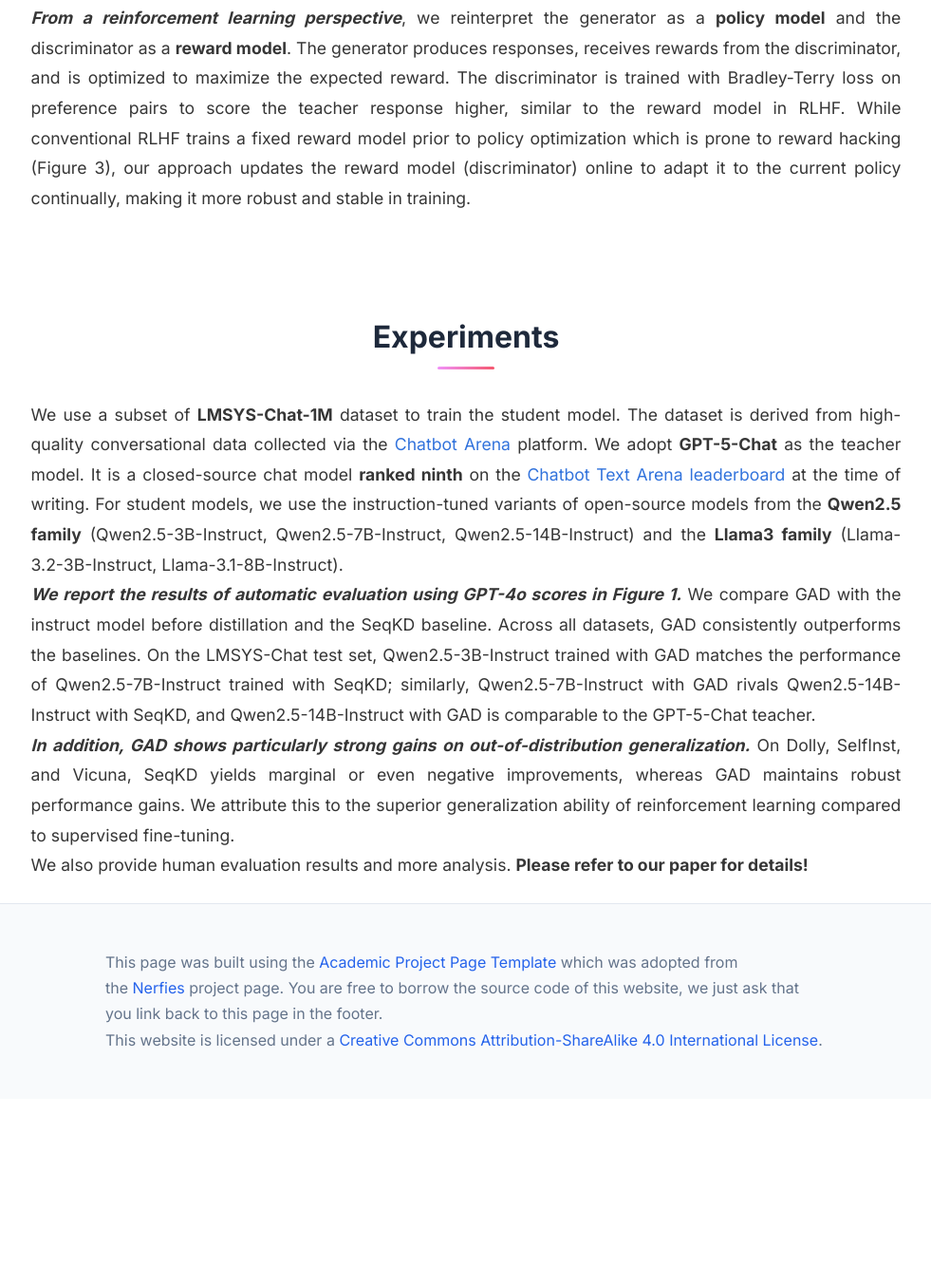
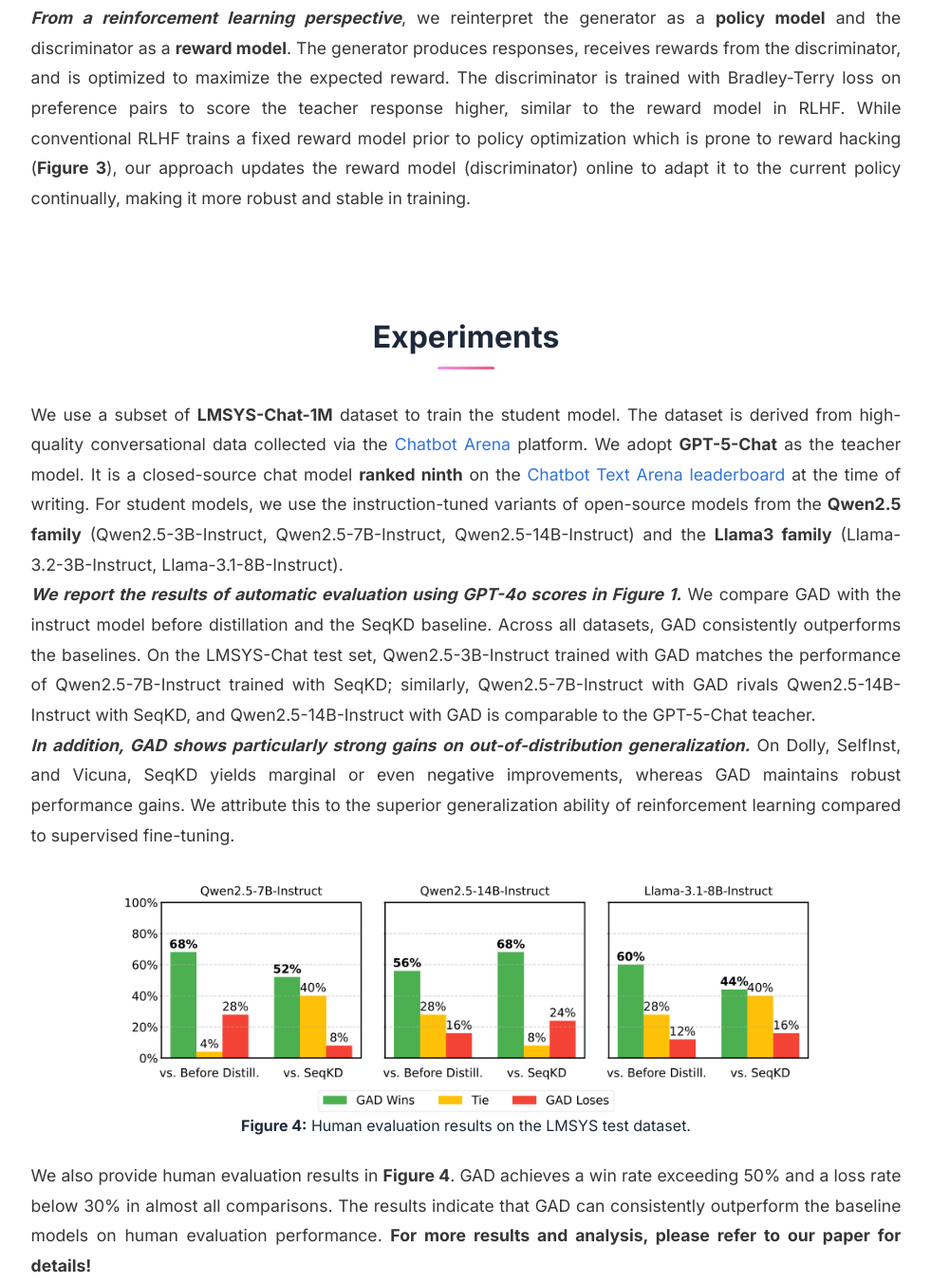
Before and after one commit to YTianZHU/Generative-Adversarial-Distillation, a plain HTML site: page index.html in a window 1280 px wide. Shown: the part 3322-4674 px from the top of the page at 95% size, without its empty margins (149-1130 px from the left). Before the commit the page ends 4479 px from the top, so only its background shows below. Drawn offline with nearby package versions, Linux system fonts and the light colour scheme; a script that the page names is missing; some icons are missing.

Commit message:
add fig4

```diff
--- a/index.html
+++ b/index.html
@@ -355,7 +355,7 @@
             </p>
           </div>
           <div class="content has-text-justified" style="color: #363636;">
-            <i><b>From a reinforcement learning perspective</b></i>, we reinterpret the generator as a <b>policy model</b> and the discriminator as a <b>reward model</b>. The generator produces responses, receives rewards from the discriminator, and is optimized to maximize the expected reward. The discriminator is trained with Bradley-Terry loss on preference pairs to score the teacher response higher, similar to the reward model in RLHF. While conventional RLHF trains a fixed reward model prior to policy optimization which is prone to reward hacking (Figure 3), our approach updates the reward model (discriminator) online to adapt it to the current policy continually, making it more robust and stable in training.
+            <i><b>From a reinforcement learning perspective</b></i>, we reinterpret the generator as a <b>policy model</b> and the discriminator as a <b>reward model</b>. The generator produces responses, receives rewards from the discriminator, and is optimized to maximize the expected reward. The discriminator is trained with Bradley-Terry loss on preference pairs to score the teacher response higher, similar to the reward model in RLHF. While conventional RLHF trains a fixed reward model prior to policy optimization which is prone to reward hacking (<b>Figure 3</b>), our approach updates the reward model (discriminator) online to adapt it to the current policy continually, making it more robust and stable in training.
           </div>
         </div>
       </div>
@@ -376,8 +376,16 @@
             We use a subset of <b>LMSYS-Chat-1M</b> dataset to train the student model. The dataset is derived from high-quality conversational data collected via the <a href="https://lmarena.ai" target="_blank">Chatbot Arena</a> platform. We adopt <b>GPT-5-Chat</b> as the teacher model. It is a closed-source chat model <b>ranked ninth</b> on the <a href="https://lmarena.ai/leaderboard/text" target="_blank">Chatbot Text Arena leaderboard</a> at the time of writing.
             For student models, we use the instruction-tuned variants of open-source models from the <b>Qwen2.5 family</b> (Qwen2.5-3B-Instruct, Qwen2.5-7B-Instruct, Qwen2.5-14B-Instruct) and the <b>Llama3 family</b> (Llama-3.2-3B-Instruct, Llama-3.1-8B-Instruct).<br>
             <i><b>We report the results of automatic evaluation using GPT-4o scores in Figure 1.</b></i> We compare GAD with the instruct model before distillation and the SeqKD baseline. Across all datasets, GAD consistently outperforms the baselines. On the LMSYS-Chat test set, Qwen2.5-3B-Instruct trained with GAD matches the performance of Qwen2.5-7B-Instruct trained with SeqKD; similarly, Qwen2.5-7B-Instruct with GAD rivals Qwen2.5-14B-Instruct with SeqKD, and Qwen2.5-14B-Instruct with GAD is comparable to the GPT-5-Chat teacher. <br>
-            <i><b>In addition, GAD shows particularly strong gains on out-of-distribution generalization.</b></i> On Dolly, SelfInst, and Vicuna, SeqKD yields marginal or even negative improvements, whereas GAD maintains robust performance gains. We attribute this to the superior generalization ability of reinforcement learning compared to supervised fine-tuning.<br>
-            We also provide human evaluation results and more analysis. <b>Please refer to our paper for details!</b>
+            <i><b>In addition, GAD shows particularly strong gains on out-of-distribution generalization.</b></i> On Dolly, SelfInst, and Vicuna, SeqKD yields marginal or even negative improvements, whereas GAD maintains robust performance gains. We attribute this to the superior generalization ability of reinforcement learning compared to supervised fine-tuning.
+          </div>
+          <img src="static/images/user_study.png" alt="User Study" loading="lazy" style="width: 80%; margin: 0 auto; display: block;"/>
+          <div class="content has-text-centered">
+            <p>
+              <b>Figure 4:</b> Human evaluation results on the LMSYS test dataset.
+            </p>
+          </div>
+          <div class="content has-text-justified" style="color: #363636;">
+            We also provide human evaluation results in <b>Figure 4</b>. GAD achieves a win rate exceeding 50% and a loss rate below 30% in almost all comparisons. The results indicate that GAD can consistently outperform the baseline models on human evaluation performance. <b>For more results and analysis, please refer to our paper for details!</b>
           </div>
         </div>
       </div>
```
Also changed, not shown: static/images/user_study.png (added).
